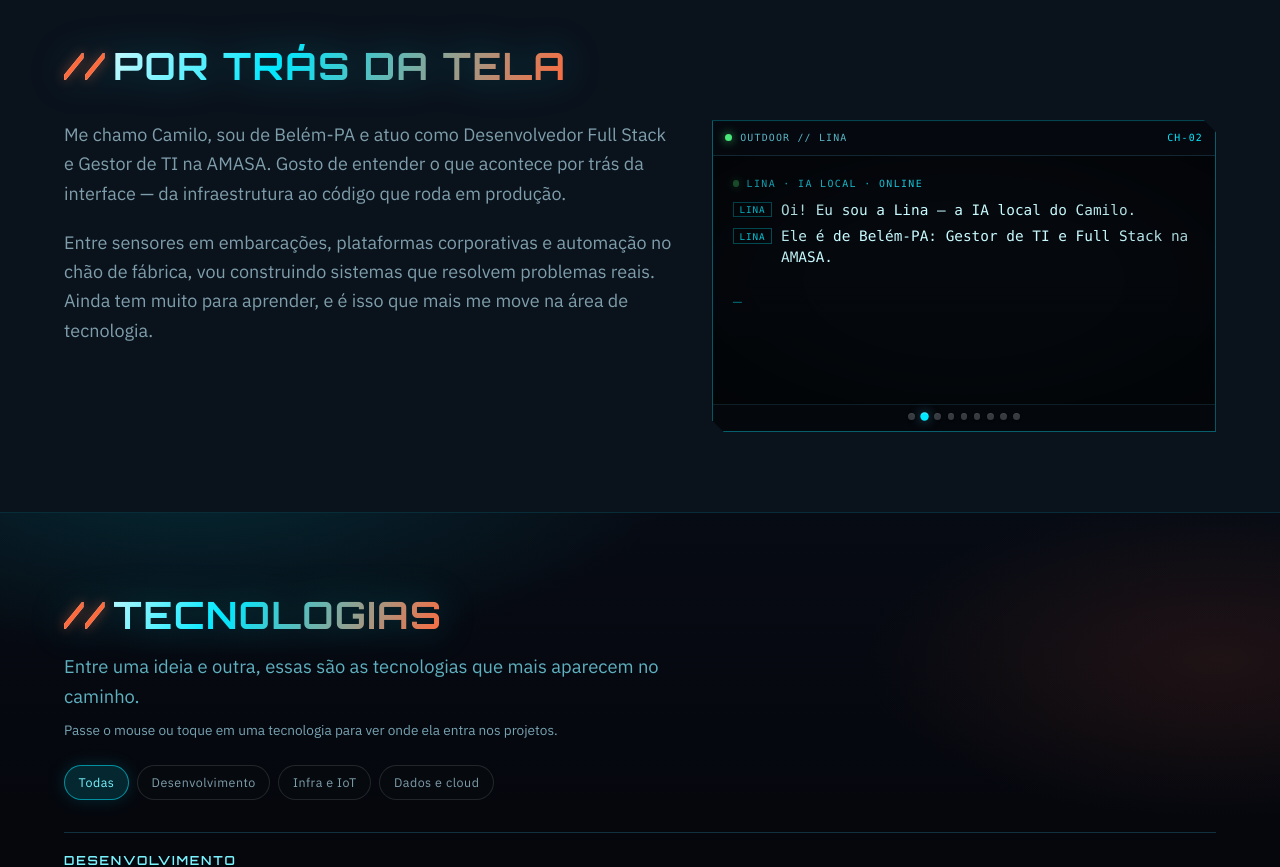
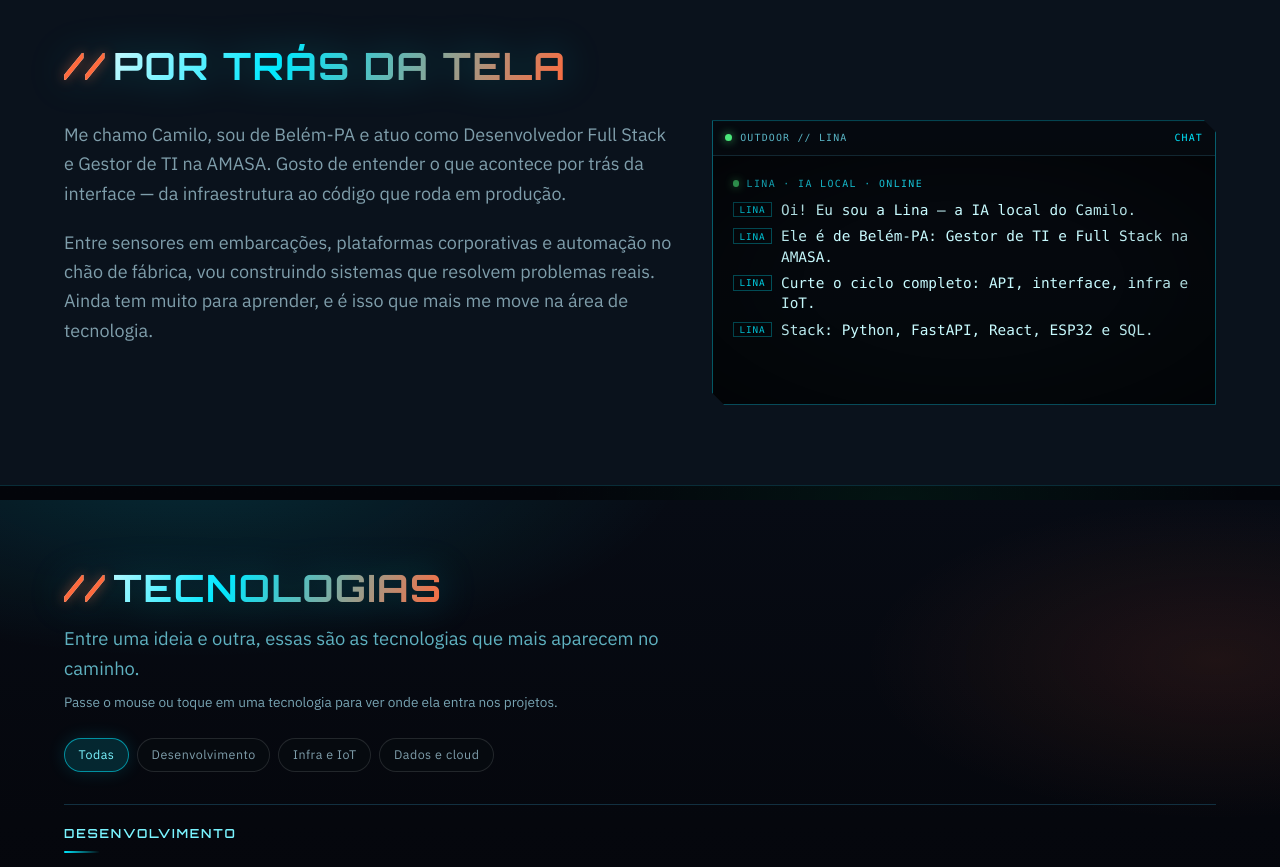
Before and after one commit to camilomelo8428/portfolio-camilo, a Next.js app: page /portfolio-camilo/ in a window 1280 px wide. Shown: the part 1100-1967 px from the top of the page. Built offline with nearby package versions, Linux system fonts and the light colour scheme.

Commit message:
Outdoor só com chat da Lina e sem som.
Remove canais do CRT e qualquer SFX desse painel.

```diff
--- a/src/components/AboutTerminal.tsx
+++ b/src/components/AboutTerminal.tsx
@@ -1,270 +1,129 @@
 "use client";
 
-import { useCallback, useEffect, useRef, useState } from "react";
-import { useCyberAudio } from "@/components/CyberAudioProvider";
+import { useEffect, useMemo, useState } from "react";
 import { useLanguage } from "@/i18n/LanguageProvider";
 import { useReducedMotion } from "@/hooks/useReducedMotion";
 
-const HOLD_MS = 4000;
-const LINA_HOLD_MS = 12000;
-const STATIC_IN_MS = 280;
-const STATIC_OUT_MS = 180;
-const LINA_MSG_GAP_MS = 1650;
-
-type TerminalSlide =
-  | { mode?: "cmd"; command: string; output: string }
-  | { mode: "lina"; command: string; messages: string[] };
+const MSG_GAP_MS = 1700;
+const LOOP_PAUSE_MS = 4200;
 
 /**
- * Aguarda um intervalo cancelavel.
+ * Extrai as mensagens da Lina.
  */
-function wait(ms: number, signal: AbortSignal): Promise<void> {
-  return new Promise((resolve, reject) => {
-    if (signal.aborted) {
-      reject(new DOMException("Aborted", "AbortError"));
-      return;
-    }
-
-    const id = window.setTimeout(() => resolve(), ms);
-    const onAbort = () => {
-      window.clearTimeout(id);
-      reject(new DOMException("Aborted", "AbortError"));
-    };
-    signal.addEventListener("abort", onAbort, { once: true });
-  });
+function getLinaMessages(
+  terminal: { mode: "lina"; messages: string[] }[],
+): string[] {
+  return terminal[0]?.messages ?? [];
 }
 
 /**
- * Chat simulado da Lina no outdoor CRT.
+ * Outdoor CRT dedicado ao chat da Lina (sem canais e sem som).
  */
-function LinaChatSlide({
-  messages,
-  reducedMotion,
-  play,
-}: {
-  messages: string[];
-  reducedMotion: boolean;
-  play: (sfx: "memory" | "beep") => void;
-}) {
+export function AboutTerminal() {
+  const { t } = useLanguage();
+  const reducedMotion = useReducedMotion();
+  const messages = useMemo(
+    () => getLinaMessages(t.about.terminal),
+    [t.about.terminal],
+  );
   const [visibleCount, setVisibleCount] = useState(
     reducedMotion ? messages.length : 0,
   );
 
   useEffect(() => {
+    if (messages.length === 0) {
+      return;
+    }
+
     if (reducedMotion) {
       setVisibleCount(messages.length);
       return;
     }
 
-    setVisibleCount(0);
     let count = 0;
     let timer = 0;
+    let cancelled = false;
+
+    const schedule = (fn: () => void, ms: number) => {
+      timer = window.setTimeout(fn, ms);
+    };
 
     const revealNext = () => {
+      if (cancelled) {
+        return;
+      }
       count += 1;
       setVisibleCount(count);
-      if (count === 1) {
-        play("memory");
-      } else {
-        play("beep");
+      if (count < messages.length) {
+        schedule(revealNext, MSG_GAP_MS);
+        return;
       }
-      if (count < messages.length) {
-        timer = window.setTimeout(revealNext, LINA_MSG_GAP_MS);
-      }
+      schedule(() => {
+        if (cancelled) {
+          return;
+        }
+        count = 0;
+        setVisibleCount(0);
+        schedule(revealNext, 480);
+      }, LOOP_PAUSE_MS);
     };
 
-    timer = window.setTimeout(revealNext, 420);
-    return () => window.clearTimeout(timer);
-  }, [messages, play, reducedMotion]);
+    setVisibleCount(0);
+    schedule(revealNext, 420);
 
-  return (
-    <div className="terminal-outdoor__chat">
-      <p className="terminal-outdoor__lina-head">
-        <span className="terminal-outdoor__lina-led" aria-hidden />
-        LINA · IA LOCAL · online
-      </p>
-      <ul className="terminal-outdoor__lina-list">
-        {messages.slice(0, visibleCount).map((text, index) => (
-          <li
-            key={`${index}-${text.slice(0, 12)}`}
-            className="terminal-outdoor__lina-msg"
-          >
-            <span className="terminal-outdoor__lina-tag">lina</span>
-            <span className="terminal-outdoor__lina-text">{text}</span>
-          </li>
-        ))}
-      </ul>
-      {visibleCount < messages.length ? (
-        <span className="terminal-cursor terminal-cursor--idle" aria-hidden>
-          _
-        </span>
-      ) : null}
-    </div>
-  );
-}
+    return () => {
+      cancelled = true;
+      window.clearTimeout(timer);
+    };
+  }, [messages, reducedMotion]);
 
-/**
- * Outdoor CRT com canais automaticos — inclui chat da Lina.
- */
-export function AboutTerminal() {
-  const { t } = useLanguage();
-  const { play } = useCyberAudio();
-  const reducedMotion = useReducedMotion();
-  const slides = t.about.terminal as TerminalSlide[];
-  const [index, setIndex] = useState(0);
-  const [glitching, setGlitching] = useState(false);
-  const busyRef = useRef(false);
-  const indexRef = useRef(0);
-  const abortRef = useRef<AbortController | null>(null);
-
-  useEffect(() => {
-    indexRef.current = index;
-  }, [index]);
-
-  const runStaticSwap = useCallback(
-    async (nextIndex: number, signal: AbortSignal) => {
-      if (nextIndex === indexRef.current) {
-        return;
-      }
-
-      busyRef.current = true;
-
-      if (reducedMotion) {
-        setIndex(nextIndex);
-        busyRef.current = false;
-        return;
-      }
-
-      setGlitching(true);
-      play("glitch");
-      try {
-        await wait(STATIC_IN_MS, signal);
-        setIndex(nextIndex);
-        await wait(STATIC_OUT_MS, signal);
-        play("beep");
-      } finally {
-        if (!signal.aborted) {
-          setGlitching(false);
-        }
-        busyRef.current = false;
-      }
-    },
-    [play, reducedMotion],
-  );
-
-  useEffect(() => {
-    abortRef.current?.abort();
-    const controller = new AbortController();
-    abortRef.current = controller;
-
-    if (slides.length < 2) {
-      return () => controller.abort();
-    }
-
-    const loop = async () => {
-      try {
-        while (!controller.signal.aborted) {
-          const current = slides[indexRef.current];
-          const hold =
-            current?.mode === "lina" ? LINA_HOLD_MS : HOLD_MS;
-          await wait(hold, controller.signal);
-
-          while (busyRef.current && !controller.signal.aborted) {
-            await wait(80, controller.signal);
-          }
-
-          if (controller.signal.aborted) {
-            break;
-          }
-
-          const next = (indexRef.current + 1) % slides.length;
-          await runStaticSwap(next, controller.signal);
-        }
-      } catch {
-        /* abort esperado ao desmontar / trocar idioma */
-      }
-    };
-
-    void loop();
-    return () => controller.abort();
-  }, [runStaticSwap, slides, t.about.terminal]);
-
-  useEffect(() => {
-    setIndex(0);
-    setGlitching(false);
-    busyRef.current = false;
-  }, [t.about.terminal]);
-
-  const slide = slides[index] ?? slides[0];
-  const channel = String(index + 1).padStart(2, "0");
-  const isLina = slide?.mode === "lina";
-
-  if (!slide) {
+  if (messages.length === 0) {
     return null;
   }
 
   return (
     <div
-      className={`terminal-outdoor${glitching ? " is-glitching" : ""}${
-        isLina ? " is-lina" : ""
-      }`}
+      className="terminal-outdoor is-lina"
       role="region"
-      aria-roledescription="carousel"
       aria-label={t.about.outdoorLabel}
       aria-live="polite"
     >
       <div className="terminal-outdoor__bezel" aria-hidden>
         <span className="terminal-outdoor__led" />
-        <span className="terminal-outdoor__brand">
-          {isLina ? "OUTDOOR // LINA" : "OUTDOOR // CRT"}
-        </span>
-        <span className="terminal-outdoor__ch">CH-{channel}</span>
+        <span className="terminal-outdoor__brand">OUTDOOR // LINA</span>
+        <span className="terminal-outdoor__ch">CHAT</span>
       </div>
 
       <div className="terminal-outdoor__screen">
         <div className="terminal-outdoor__scanlines" aria-hidden />
         <div className="terminal-outdoor__vignette" aria-hidden />
-        <div className="terminal-outdoor__static" aria-hidden />
 
-        <div
-          key={`${slide.command}-${index}`}
-          className={`terminal-outdoor__slide${glitching ? " is-hidden" : ""}`}
-        >
-          {slide.mode === "lina" ? (
-            <LinaChatSlide
-              messages={slide.messages}
-              reducedMotion={reducedMotion}
-              play={(sfx) => play(sfx)}
-            />
-          ) : (
-            <>
-              <p className="terminal-command">
-                <span className="terminal-prompt">{">"}</span> {slide.command}
-              </p>
-              <p className="terminal-output terminal-outdoor__output">
-                {"output" in slide ? slide.output : ""}
-              </p>
+        <div className="terminal-outdoor__slide">
+          <div className="terminal-outdoor__chat">
+            <p className="terminal-outdoor__lina-head">
+              <span className="terminal-outdoor__lina-led" aria-hidden />
+              LINA · IA LOCAL · online
+            </p>
+            <ul className="terminal-outdoor__lina-list">
+              {messages.slice(0, visibleCount).map((text, index) => (
+                <li
+                  key={`${index}-${text.slice(0, 16)}`}
+                  className="terminal-outdoor__lina-msg"
+                >
+                  <span className="terminal-outdoor__lina-tag">lina</span>
+                  <span className="terminal-outdoor__lina-text">{text}</span>
+                </li>
+              ))}
+            </ul>
+            {visibleCount < messages.length ? (
               <span
                 className="terminal-cursor terminal-cursor--idle"
                 aria-hidden
               >
                 _
               </span>
-            </>
-          )}
-        </div>
-      </div>
-
-      <div className="terminal-outdoor__footer" aria-hidden>
-        <div className="terminal-outdoor__dots">
-          {slides.map((item, dotIndex) => (
-            <span
-              key={`${item.command}-${dotIndex}`}
-              className={`terminal-outdoor__dot${
-                dotIndex === index ? " is-active" : ""
-              }`}
-            />
-          ))}
+            ) : null}
+          </div>
         </div>
       </div>
     </div>
--- a/src/i18n/dictionaries.ts
+++ b/src/i18n/dictionaries.ts
@@ -29,10 +29,7 @@ export type Dictionary = {
     heading: string;
     paragraphs: string[];
     outdoorLabel: string;
-    terminal: Array<
-      | { mode?: "cmd"; command: string; output: string }
-      | { mode: "lina"; command: string; messages: string[] }
-    >;
+    terminal: { mode: "lina"; command: string; messages: string[] }[];
   };
   audioRobot: {
     label: string;
@@ -163,9 +160,8 @@ const pt: Dictionary = {
       "Me chamo Camilo, sou de Belém-PA e atuo como Desenvolvedor Full Stack e Gestor de TI na AMASA. Gosto de entender o que acontece por trás da interface — da infraestrutura ao código que roda em produção.",
       "Entre sensores em embarcações, plataformas corporativas e automação no chão de fábrica, vou construindo sistemas que resolvem problemas reais. Ainda tem muito para aprender, e é isso que mais me move na área de tecnologia.",
     ],
-    outdoorLabel: "Painel outdoor de informações",
+    outdoorLabel: "Chat da Lina no outdoor",
     terminal: [
-      { command: "whoami", output: "Camilo Lessa de Melo" },
       {
         mode: "lina",
         command: "lina --chat",
@@ -176,31 +172,6 @@ const pt: Dictionary = {
           "Stack: Python, FastAPI, React, ESP32 e SQL.",
           "Entrega sistema real — sensores, chat e automação.",
         ],
-      },
-      { command: "pwd", output: "/belem-pa/amasa/ti" },
-      {
-        command: "role --current",
-        output: "Gestor de TI · Desenvolvedor Full Stack",
-      },
-      {
-        command: "ls --projects",
-        output: "projetos comerciais sob consulta (repos privados)",
-      },
-      {
-        command: "stack --core",
-        output: "Python · FastAPI · React · Flask · ESP32 · SQL",
-      },
-      {
-        command: "git status",
-        output: "produção e portfólio ativos — entrega contínua",
-      },
-      {
-        command: "focus --now",
-        output: "IoT industrial · sistemas corporativos · automação",
-      },
-      {
-        command: "contact --open",
-        output: "Belém-PA · disponível para conversas técnicas",
       },
     ],
   },
@@ -485,9 +456,8 @@ const en: Dictionary = {
       "I'm Camilo from Belém, Brazil — Full Stack Developer and IT Manager at AMASA. I like understanding what happens behind the interface, from infrastructure to production code.",
       "Between vessel sensors, corporate platforms, and shop-floor automation, I build systems that solve real problems. There's still a lot to learn, and that's what keeps me moving in tech.",
     ],
-    outdoorLabel: "Outdoor information panel",
+    outdoorLabel: "Lina chat on the outdoor panel",
     terminal: [
-      { command: "whoami", output: "Camilo Lessa de Melo" },
       {
         mode: "lina",
         command: "lina --chat",
@@ -498,31 +468,6 @@ const en: Dictionary = {
           "Stack: Python, FastAPI, React, ESP32 and SQL.",
           "Ships real systems — sensors, chat and automation.",
         ],
-      },
-      { command: "pwd", output: "/belem-pa/amasa/it" },
-      {
-        command: "role --current",
-        output: "IT Manager · Full Stack Developer",
-      },
-      {
-        command: "ls --projects",
-        output: "commercial projects on request (private repos)",
-      },
-      {
-        command: "stack --core",
-        output: "Python · FastAPI · React · Flask · ESP32 · SQL",
-      },
-      {
-        command: "git status",
-        output: "production and portfolio active — continuous delivery",
-      },
-      {
-        command: "focus --now",
-        output: "industrial IoT · corporate systems · automation",
-      },
-      {
-        command: "contact --open",
-        output: "Belém-PA · open to technical conversations",
       },
     ],
   },
```
